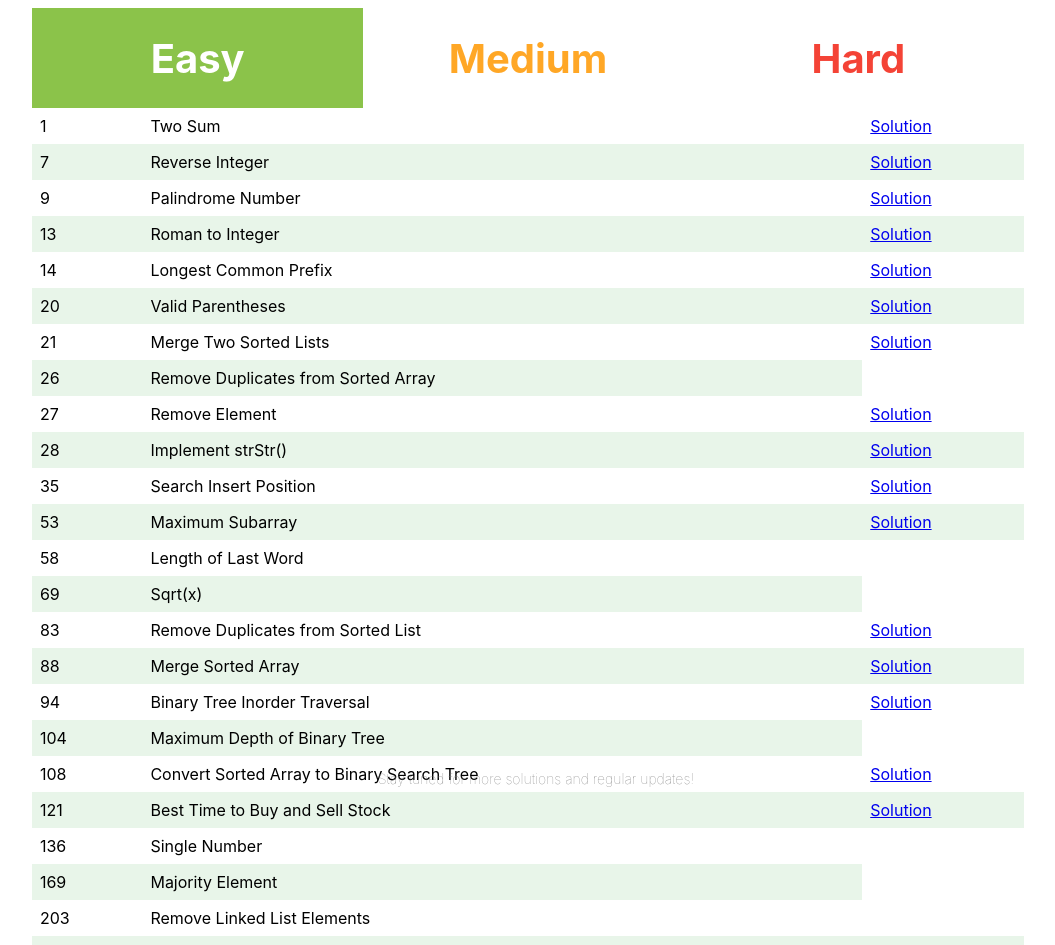
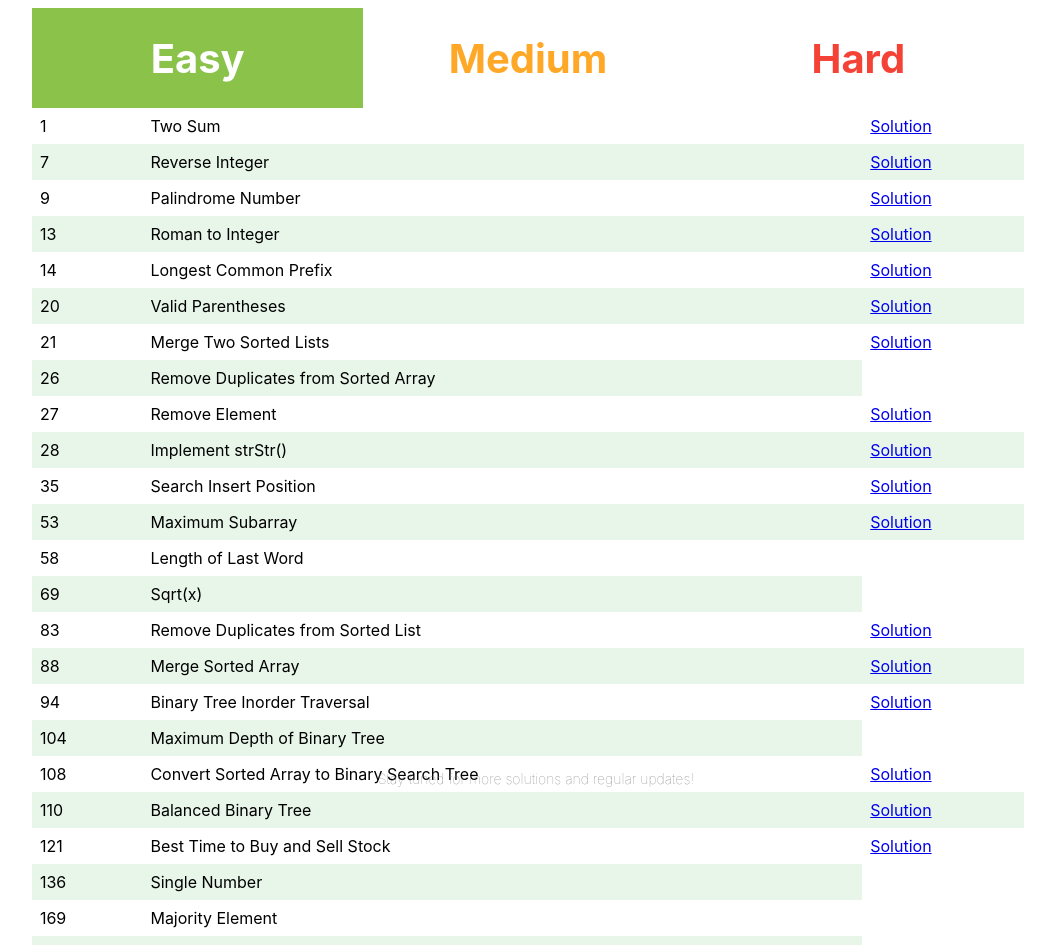
Before and after one commit to sumeetgodse/leetcode-solutions, a React (Create React App) app: page / in a window 1280 px wide. Shown: the top 945 px of the page, without its empty margins (112-1167 px from the left). Built offline with nearby package versions, Linux system fonts and the light colour scheme.

Commit message:
Add files via upload

```diff
--- a/src/App.js
+++ b/src/App.js
@@ -1,9 +1,10 @@
-import React from "react"
+import React, { useState } from "react"
 import Footer from "./components/Footer";
 import Navbar from "./components/Navbar"
 import Problems from "./components/Problems";
 
 function App() {
+
   return (
     <>
       <Navbar />
--- a/src/components/Easy.js
+++ b/src/components/Easy.js
@@ -100,6 +100,11 @@ export default function Easy() {
             solution_src: "https://leetcode.com/problems/convert-sorted-array-to-binary-search-tree/discuss/1213456/Simple-Recursive-Binary-Search-Approach-or-C++"
         },
         {
+            id: 110,
+            title: "Balanced Binary Tree",
+            solution_src: "https://leetcode.com/problems/balanced-binary-tree/discuss/1221575/C++-Recursion-Solution"
+        },
+        {
             id: 121,
             title: "Best Time to Buy and Sell Stock",
             solution_src: "https://leetcode.com/problems/best-time-to-buy-and-sell-stock/discuss/1164651/Simple-Self-Explanatory-C++-Solution"
--- a/src/components/Hard.js
+++ b/src/components/Hard.js
@@ -7,7 +7,7 @@ export default function Hard() {
         {
             id: 4,
             title: "Median of Two Sorted Arrays",
-            solution_src: "https://leetcode.com/problems/median-of-two-sorted-arrays/discuss/1216046/C++-or-Simple-Approach"
+            solution_src: ""
         },
         {
             id: 23,
--- a/src/components/Medium.js
+++ b/src/components/Medium.js
@@ -17,12 +17,12 @@ export default function Medium() {
         {
             id: 5,
             title: "Longest Palindromic Substring",
-            solution_src: ""
+            solution_src: "https://leetcode.com/problems/longest-palindromic-substring/discuss/1219351/C-Solution"
         },
         {
             id: 8,
             title: "String to Integer (atoi)",
-            solution_src: ""
+            solution_src: "https://leetcode.com/problems/string-to-integer-atoi/discuss/1219352/C++-Solution"
         },
         {
             id: 11,
@@ -47,7 +47,7 @@ export default function Medium() {
         {
             id: 22,
             title: "Generate Parentheses",
-            solution_src: ""
+            solution_src: "https://leetcode.com/problems/generate-parentheses/discuss/1221551/C++-or-Simple-Solution-or-Stack"
         },
         {
             id: 24,
@@ -72,12 +72,17 @@ export default function Medium() {
         {
             id: 48,
             title: "Rotate Image",
-            solution_src: ""
+            solution_src: "https://leetcode.com/problems/rotate-image/discuss/1221555/Simple-C++-Solution"
         },
         {
             id: 62,
             title: "Unique Paths",
             solution_src: "https://leetcode.com/problems/unique-paths/discuss/1193931/C++-or-Dynamic-Programming-or-0ms-or-100-faster"
+        },
+        {
+            id: 64,
+            title: "Minimum Path Sum",
+            solution_src: "https://leetcode.com/problems/minimum-path-sum/discuss/1221703/Easy-C++-Solution"
         },
         {
             id: 75,
@@ -92,7 +97,7 @@ export default function Medium() {
         {
             id: 102,
             title: "Binary Tree Level Order Traversal",
-            solution_src: ""
+            solution_src: "https://leetcode.com/problems/binary-tree-level-order-traversal/discuss/1221548/Using-C++-or-Queue"
         },
         {
             id: 114,
@@ -102,7 +107,7 @@ export default function Medium() {
         {
             id: 215,
             title: "Kth Largest Element in an Array",
-            solution_src: ""
+            solution_src: "https://leetcode.com/problems/kth-largest-element-in-an-array/discuss/1219357/Simple-C++-Solution-or-Using-Priority-Queue"
         },
         {
             id: 230,
@@ -112,7 +117,7 @@ export default function Medium() {
         {
             id: 1423,
             title: "Maximum Points You Can Obtain from Cards",
-            solution_src: ""
+            solution_src: "https://leetcode.com/problems/maximum-points-you-can-obtain-from-cards/discuss/1219365/Easy-C++-Solution"
         },
     ]
 
--- a/src/components/Navbar.js
+++ b/src/components/Navbar.js
@@ -1,4 +1,4 @@
-import React from 'react'
+import React, { useState } from 'react'
 import "../styles/navbar.css"
 import { useSelector, useDispatch } from "react-redux"
 import { setEasy, setMedium, setHard } from "../actions/setDifficulty"
```
Also changed, not shown: src/components/Problems.js (+4 -4 lines).
